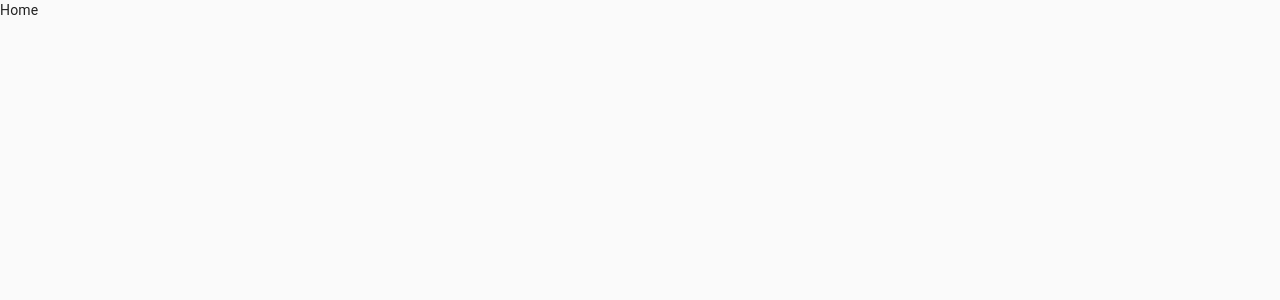
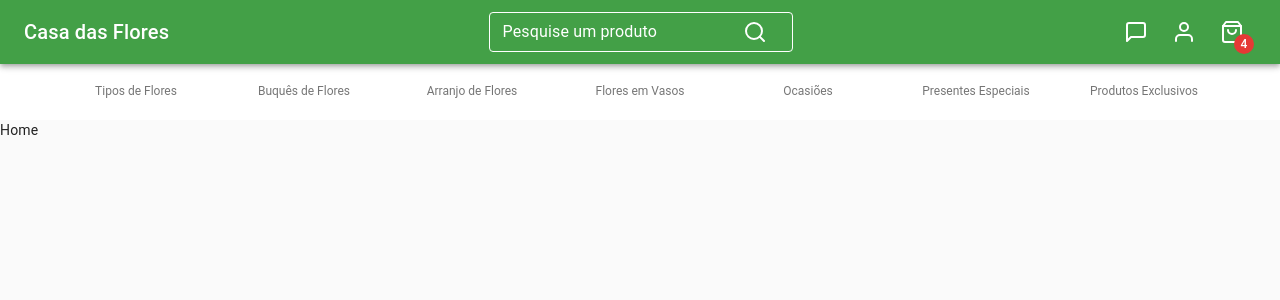
Before and after one commit to gilmar-sales/casa-das-flores, a React (Create React App) app in the folder front-end/: page / in a window 1280 px wide. Shown: the top 300 px of the page. Built offline with nearby package versions, Linux system fonts and the light colour scheme.

Commit message:
[front-end]: add header-menu

```diff
--- a/front-end/src/App.tsx
+++ b/front-end/src/App.tsx
@@ -2,6 +2,7 @@ import React from 'react'
 
 import Routes from './Routes'
 
+import HeaderMenu from './components/HeaderMenu'
 import theme from './global'
 import { ThemeProvider } from '@material-ui/core'
 
@@ -9,6 +10,7 @@ export default function () {
 	return (
 		<div>
 			<ThemeProvider theme={theme}>
+				<HeaderMenu></HeaderMenu>
 				<Routes />
 			</ThemeProvider>
 		</div>
--- /dev/null
+++ b/front-end/src/components/HeaderMenu/index.tsx
@@ -0,0 +1,251 @@
+import React from 'react'
+import {
+	FiSearch,
+	FiMessageSquare,
+	FiUser,
+	FiShoppingBag,
+	FiMoreVertical,
+	FiMenu,
+} from 'react-icons/fi'
+
+import { useStyles } from './styles'
+
+import {
+	Tooltip,
+	Badge,
+	BottomNavigation,
+	BottomNavigationAction,
+	TextField,
+	InputAdornment,
+	IconButton,
+	Typography,
+	Menu,
+	MenuItem,
+	AppBar,
+	Toolbar,
+	Grid,
+	Drawer,
+} from '@material-ui/core'
+
+export default function () {
+	const styles = useStyles()
+	const [value, setValue] = React.useState('recents')
+	const [anchorEl, setAnchorEl] = React.useState<null | HTMLElement>(null)
+	const [
+		mobileMoreAnchorEl,
+		setMobileMoreAnchorEl,
+	] = React.useState<null | HTMLElement>(null)
+
+	const isMenuOpen = Boolean(anchorEl)
+	const isMobileMenuOpen = Boolean(mobileMoreAnchorEl)
+
+	function handleChange(event: React.ChangeEvent<{}>, newValue: string) {
+		setValue(newValue)
+	}
+
+	const handleClick = (event: React.MouseEvent<HTMLButtonElement>) => {
+		setAnchorEl(event.currentTarget)
+	}
+
+	const handleMenuClose = () => {
+		setAnchorEl(null)
+		handleMobileMenuClose()
+	}
+
+	const handleMobileMenuOpen = (event: React.MouseEvent<HTMLElement>) => {
+		setMobileMoreAnchorEl(event.currentTarget)
+	}
+	const handleMobileMenuClose = () => {
+		setMobileMoreAnchorEl(null)
+	}
+	const handleProfileMenuOpen = (event: React.MouseEvent<HTMLElement>) => {
+		setAnchorEl(event.currentTarget)
+	}
+
+	const menuId = 'primary-search-account-menu'
+	const renderMenu = (
+		<Menu
+			anchorEl={anchorEl}
+			anchorOrigin={{ vertical: 'center', horizontal: 'left' }}
+			id={menuId}
+			keepMounted
+			transformOrigin={{ vertical: 'top', horizontal: 'right' }}
+			open={isMenuOpen}
+			onClose={handleMenuClose}
+		>
+			<MenuItem onClick={handleMenuClose}>Profile</MenuItem>
+			<MenuItem onClick={handleMenuClose}>My account</MenuItem>
+		</Menu>
+	)
+
+	const mobileMenuId = 'primary-search-account-menu-mobile'
+	const renderMobileMenu = (
+		<Menu
+			anchorEl={mobileMoreAnchorEl}
+			anchorOrigin={{ vertical: 'top', horizontal: 'right' }}
+			id={mobileMenuId}
+			keepMounted
+			transformOrigin={{ vertical: 'top', horizontal: 'right' }}
+			open={isMobileMenuOpen}
+			onClose={handleMobileMenuClose}
+		>
+			<MenuItem>
+				<IconButton aria-label='show 4 new mails' color='inherit'>
+					<FiMessageSquare />
+				</IconButton>
+				<p>Suporte</p>
+			</MenuItem>
+			<MenuItem onClick={handleProfileMenuOpen}>
+				<IconButton
+					aria-label='account of current user'
+					aria-controls='primary-search-account-menu'
+					aria-haspopup='true'
+					color='inherit'
+				>
+					<FiUser />
+				</IconButton>
+				<p>Conta</p>
+			</MenuItem>
+			<MenuItem>
+				<IconButton aria-label='show 11 new notifications' color='inherit'>
+					<Badge badgeContent={4} color='secondary'>
+						<FiShoppingBag />
+					</Badge>
+				</IconButton>
+				<p>Cesta</p>
+			</MenuItem>
+		</Menu>
+	)
+
+	return (
+		<div className={styles.grow}>
+			<Grid container>
+				<Grid item xl={3} />
+				<Grid item xs={12} xl={6}>
+					<AppBar position='relative'>
+						<Toolbar>
+							<div className={styles.sectionMobile}>
+								<IconButton
+									aria-label='show more'
+									aria-controls={mobileMenuId}
+									aria-haspopup='true'
+									onClick={handleMobileMenuOpen}
+									color='inherit'
+								>
+									<FiMenu />
+								</IconButton>
+							</div>
+
+							<div className={styles.sectionDesktop}>
+								<Typography variant='h6' noWrap>
+									Casa das Flores
+								</Typography>
+							</div>
+							<div className={styles.grow} />
+							<TextField
+								classes={{
+									root: styles.search,
+								}}
+								variant='outlined'
+								size='small'
+								label='Pesquise um produto'
+								color='primary'
+								InputProps={{
+									endAdornment: (
+										<InputAdornment position='end'>
+											<Tooltip title='Pesquisar'>
+												<IconButton
+													type='submit'
+													aria-label='large outlined primary button group'
+												>
+													<FiSearch />
+												</IconButton>
+											</Tooltip>
+										</InputAdornment>
+									),
+								}}
+							/>
+							<div className={styles.grow} />
+							<div className={styles.sectionDesktop}>
+								<Tooltip title='Suporte'>
+									<IconButton color='inherit'>
+										<FiMessageSquare />
+									</IconButton>
+								</Tooltip>
+
+								<Tooltip title='Conta'>
+									<IconButton
+										color='inherit'
+										aria-controls='account-menu'
+										aria-haspopup='true'
+										onClick={handleClick}
+									>
+										<FiUser />
+									</IconButton>
+								</Tooltip>
+								<Tooltip title='Cesta'>
+									<IconButton color='inherit'>
+										<Badge
+											badgeContent={4}
+											color='secondary'
+											anchorOrigin={{
+												vertical: 'bottom',
+												horizontal: 'right',
+											}}
+										>
+											<FiShoppingBag />
+										</Badge>
+									</IconButton>
+								</Tooltip>
+							</div>
+							<div className={styles.sectionMobile}>
+								<IconButton
+									aria-label='show more'
+									aria-controls={mobileMenuId}
+									aria-haspopup='true'
+									onClick={handleMobileMenuOpen}
+									color='inherit'
+								>
+									<FiMoreVertical />
+								</IconButton>
+								<Drawer anchor='left'></Drawer>
+							</div>
+						</Toolbar>
+					</AppBar>
+					{renderMobileMenu}
+					{renderMenu}
+					<div className={styles.sectionDesktop}>
+						<Grid item xs={12} xl={6}>
+							<BottomNavigation
+								value={value}
+								onChange={handleChange}
+								showLabels={true}
+							>
+								<BottomNavigationAction label='Tipos de Flores' value='tipos' />
+								<BottomNavigationAction
+									label='Buquês de Flores'
+									value='buques'
+								/>
+								<BottomNavigationAction
+									label='Arranjo de Flores'
+									value='arranjos'
+								/>
+								<BottomNavigationAction label='Flores em Vasos' value='vasos' />
+								<BottomNavigationAction label='Ocasiões' value='ocasioes' />
+								<BottomNavigationAction
+									label='Presentes Especiais'
+									value='especiais'
+								/>
+								<BottomNavigationAction
+									label='Produtos Exclusivos'
+									value='exclusivos'
+								/>
+							</BottomNavigation>
+						</Grid>
+					</div>
+				</Grid>
+				<Grid item xl={3}></Grid>
+			</Grid>
+		</div>
+	)
+}
--- /dev/null
+++ b/front-end/src/components/HeaderMenu/styles.ts
@@ -0,0 +1,64 @@
+import { makeStyles, Theme, createStyles } from '@material-ui/core/styles'
+
+export const useStyles = makeStyles((theme: Theme) =>
+	createStyles({
+		grow: {
+			flexGrow: 1,
+		},
+		sectionDesktop: {
+			display: 'none',
+			[theme.breakpoints.up('md')]: {
+				display: 'flex',
+			},
+		},
+		sectionMobile: {
+			display: 'flex',
+			[theme.breakpoints.up('md')]: {
+				display: 'none',
+			},
+		},
+		search: {
+			marginRight: theme.spacing(2),
+			'& svg': {
+				color: 'white',
+			},
+			'& label': {
+				color: 'white',
+			},
+			'& label.Mui-focused': {
+				color: 'white',
+			},
+			'& .MuiOutlinedInput-root': {
+				color: 'white',
+				'& fieldset': {
+					borderColor: 'white',
+				},
+				'&:hover fieldset': {
+					borderColor: 'white',
+				},
+				'&.Mui-focused fieldset': {
+					borderColor: 'white',
+				},
+			},
+		},
+		inputInput: {
+			padding: theme.spacing(1, 1, 1, 0),
+			// vertical padding + font size from searchIcon
+			paddingLeft: theme.spacing(4),
+			transition: theme.transitions.create('width'),
+			width: '100%',
+			[theme.breakpoints.up('md')]: {
+				width: '20ch',
+			},
+		},
+		userArea: {
+			gridArea: 'header',
+			display: 'flex',
+			alignItems: 'center',
+			justifyContent: 'center',
+		},
+		userPanel: {
+			fontSize: '1.5rem important',
+		},
+	})
+)
```
